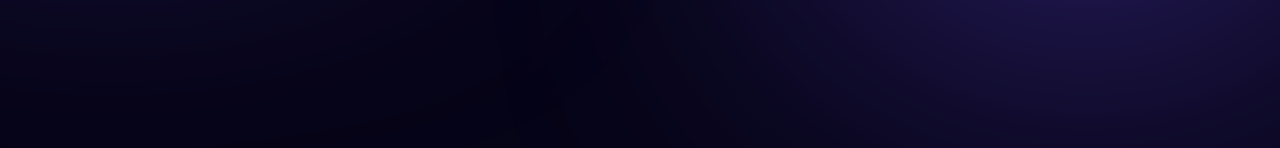
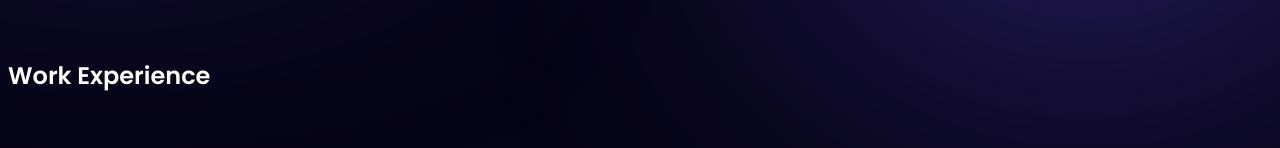
Before and after one commit to ImranImran786/portfolio3, a React (Create React App) app: page / in a window 1280 px wide. Shown: the part 633-781 px from the top of the page. Built offline with nearby package versions, Linux system fonts and the light colour scheme.

Commit message:
hero all section

```diff
--- a/src/App.jsx
+++ b/src/App.jsx
@@ -5,6 +5,7 @@ import "./App.css"
 import { Navbar } from "./components/Navbar/Navbar"
 // import Hero from "./components/Navbar/Hero";
 import Hero from "./components/Navbar/Hero/Hero"
+import WorkExperience from "./components/Navbar/WorkExperience/WorkExperience"
 
 const App = () => {
   return (
@@ -12,6 +13,7 @@ const App = () => {
       <Navbar/>
       <div className="container">
         <Hero/>
+        <WorkExperience/>
       </div>
     </>
   )
--- /dev/null
+++ b/src/components/Navbar/WorkExperience/WorkExperience.css
@@ -0,0 +1,10 @@
+.experience-container{
+    margin: 4rem 0;
+    position: relative;
+}
+
+.experience-container h5{
+    font-size: 1.5rem;
+    font-weight: 600;
+    margin-bottom: 3rem;
+}
--- /dev/null
+++ b/src/components/Navbar/WorkExperience/WorkExperience.jsx
@@ -0,0 +1,14 @@
+import React from 'react'
+import "./WorkExperience.css"
+
+const WorkExperience = () => {
+  return (
+    <section className="experience-container">
+        <h5>Work Experience</h5>
+
+        <div className="experience-content"></div>
+    </section>
+  )
+}
+
+export default WorkExperience
```
Also changed, not shown: src/components/Navbar/WorkExperience/ExperienceCard/ExperienceCard.jsx (added, +12 -0 lines), src/components/utils/data.js (added, +29 -0 lines), src/components/Navbar/WorkExperience/ExperienceCard/ExperienceCard.css (added).
